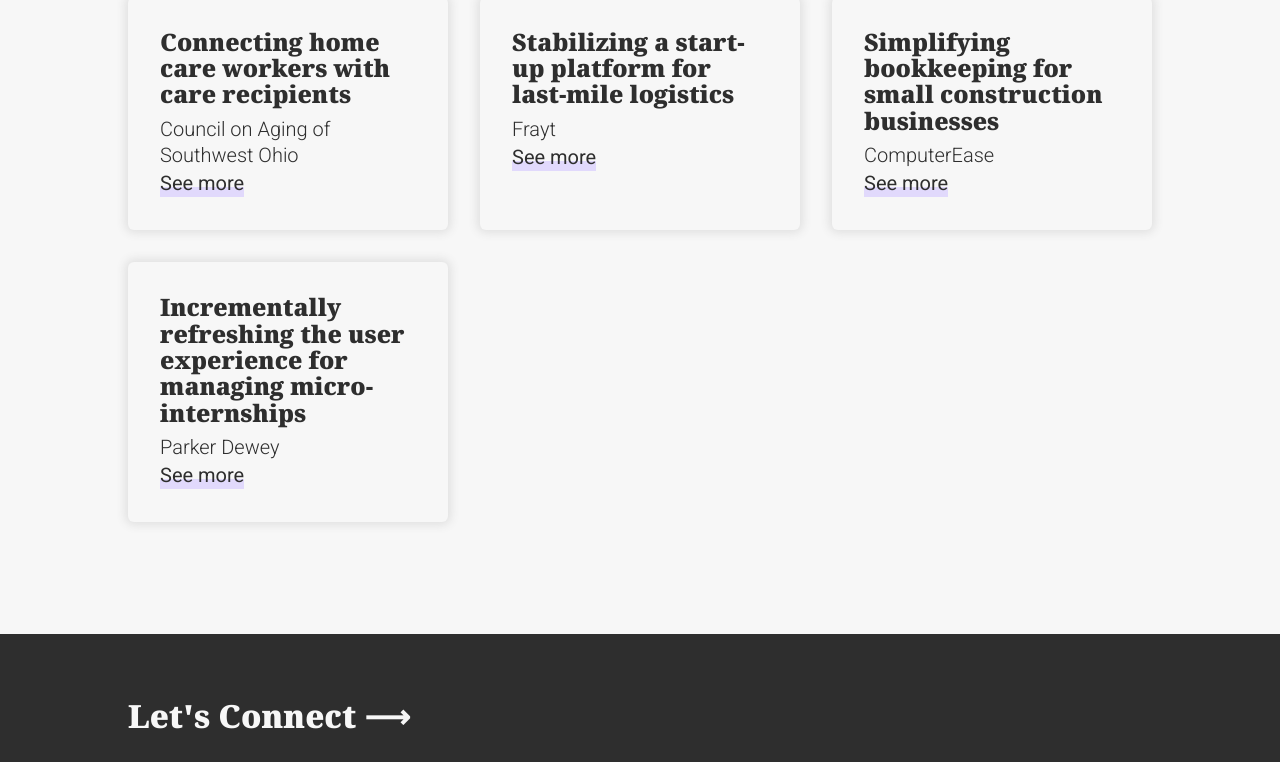
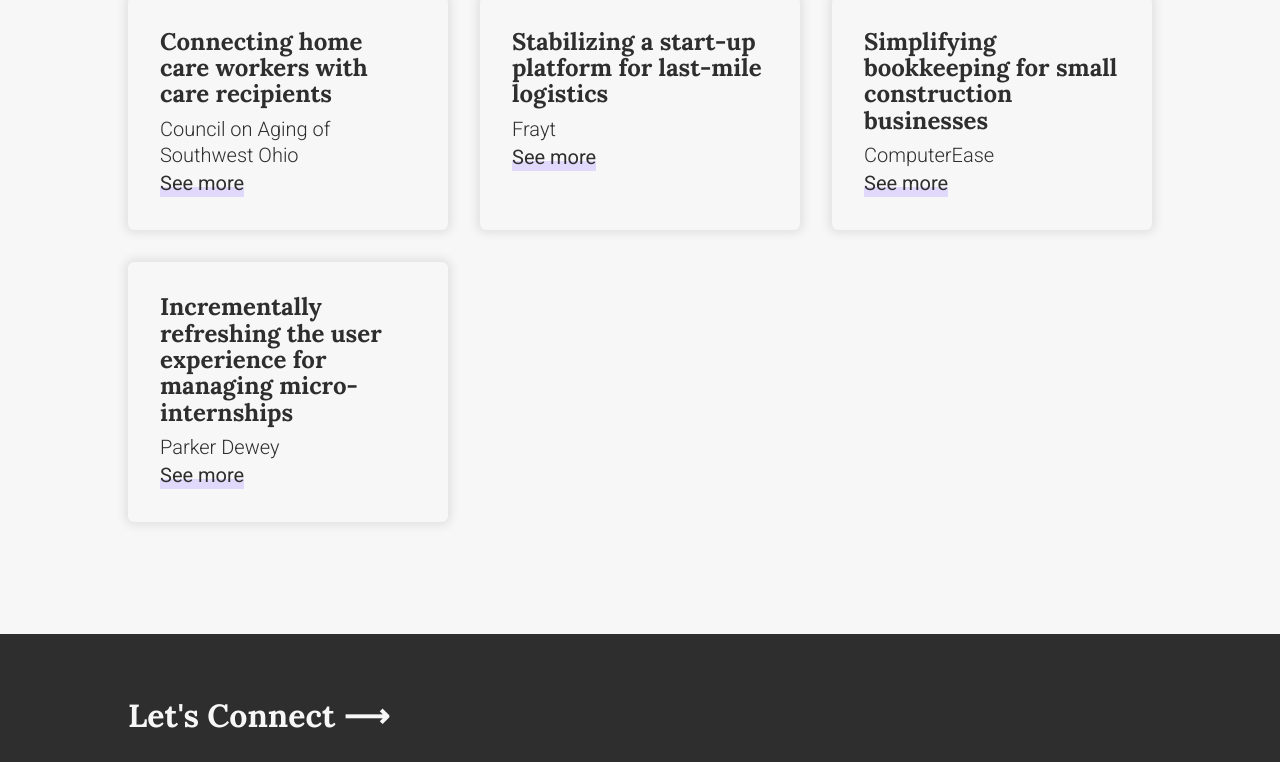
Before and after one commit to kspohlman/portfolio, an Eleventy site: page content/index.njk in a window 1280 px wide. Shown: the part 511-1273 px from the top of the page. Built offline with nearby package versions, Linux system fonts and the light colour scheme; Eleventy itself is replaced by a stand-in of ours; files that its build step writes are made by us from their sources.

Commit message:
Change serif typeface

```diff
--- a/_includes/layouts/base.njk
+++ b/_includes/layouts/base.njk
@@ -12,7 +12,7 @@
 
     <link rel="preconnect" href="https://fonts.googleapis.com">
     <link rel="preconnect" href="https://fonts.gstatic.com" crossorigin>
-    <link href="https://fonts.googleapis.com/css2?family=Noto+Serif:ital,wght@0,100..900;1,100..900&family=Roboto:ital,wght@0,100..900;1,100..900&display=swap" rel="stylesheet">
+    <link href="https://fonts.googleapis.com/css2?family=Lora:ital,wght@0,400..700;1,400..700&family=Roboto:ital,wght@0,100..900;1,100..900&display=swap" rel="stylesheet">
   </head>
 
   <body>
--- a/assets/bundle.css
+++ b/assets/bundle.css
@@ -162,7 +162,7 @@
 h1,
 h2,
 h3 {
-    font-family: "Noto Serif", serif;
+    font-family: "Lora", serif;
     font-optical-sizing: auto;
     font-style: normal;
     font-variation-settings:
@@ -181,7 +181,7 @@
 }
 
 h3 {
-    font-size: clamp(1.2rem, 4vmin, 1.5rem);
+    font-size: clamp(1.4rem, 4vmin, 1.5rem);
 }
 
 h4 {
```
